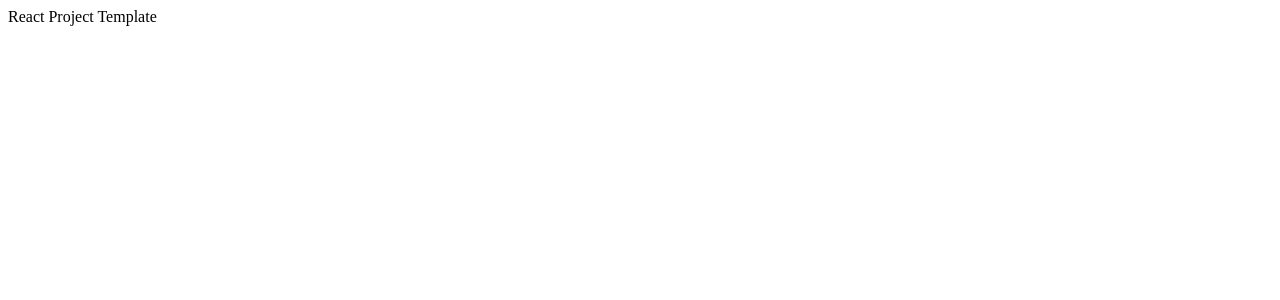
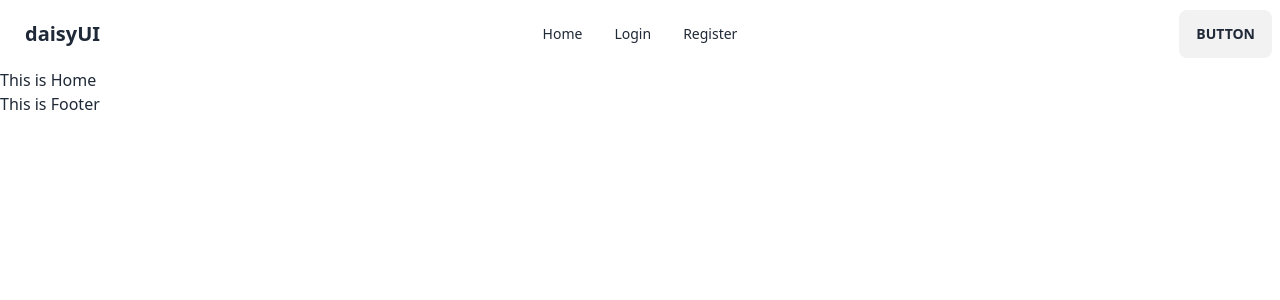
Before and after one commit to mohammad-al-samiul/Brandistic-Ecommerce-Website, a React (Create React App) app: page / in a window 1280 px wide. Shown: the top 300 px of the page. Built offline with nearby package versions, Linux system fonts and the light colour scheme.

Commit message:
layout complete

```diff
--- a/package.json
+++ b/package.json
@@ -8,6 +8,7 @@
     "@testing-library/user-event": "^13.5.0",
     "react": "^18.2.0",
     "react-dom": "^18.2.0",
+    "react-router-dom": "^6.14.2",
     "react-scripts": "5.0.1",
     "web-vitals": "^2.1.4"
   },
@@ -36,11 +37,13 @@
     ]
   },
   "devDependencies": {
+    "daisyui": "^3.5.0",
     "eslint": "^8.22.0",
     "eslint-config-prettier": "^8.5.0",
     "eslint-plugin-prettier": "^4.2.1",
     "eslint-plugin-react": "^7.31.0",
-    "prettier": "^2.7.1"
+    "prettier": "^2.7.1",
+    "tailwindcss": "^3.3.3"
   },
   "lint": "eslint .",
   "lint:fix": "eslint --fix",
--- a/public/index.html
+++ b/public/index.html
@@ -1,5 +1,5 @@
 <!DOCTYPE html>
-<html lang="en">
+<html data-theme="light" lang="en">
   <head>
     <meta charset="utf-8" />
     <link rel="icon" href="%PUBLIC_URL%/favicon.ico" />
@@ -10,34 +10,14 @@
       content="Web site created using create-react-app"
     />
     <link rel="apple-touch-icon" href="%PUBLIC_URL%/logo192.png" />
-    <!--
-      manifest.json provides metadata used when your web app is installed on a
-      user's mobile device or desktop. See https://developers.google.com/web/fundamentals/web-app-manifest/
-    -->
+
     <link rel="manifest" href="%PUBLIC_URL%/manifest.json" />
-    <!--
-      Notice the use of %PUBLIC_URL% in the tags above.
-      It will be replaced with the URL of the `public` folder during the build.
-      Only files inside the `public` folder can be referenced from the HTML.
 
-      Unlike "/favicon.ico" or "favicon.ico", "%PUBLIC_URL%/favicon.ico" will
-      work correctly both with client-side routing and a non-root public URL.
-      Learn how to configure a non-root public URL by running `npm run build`.
-    -->
     <title>React App</title>
   </head>
   <body>
     <noscript>You need to enable JavaScript to run this app.</noscript>
     <div id="root"></div>
-    <!--
-      This HTML file is a template.
-      If you open it directly in the browser, you will see an empty page.
 
-      You can add webfonts, meta tags, or analytics to this file.
-      The build step will place the bundled scripts into the <body> tag.
-
-      To begin the development, run `npm start` or `yarn start`.
-      To create a production bundle, use `npm run build` or `yarn build`.
-    -->
   </body>
 </html>
--- a/src/App.js
+++ b/src/App.js
@@ -1,7 +1,9 @@
 import React from 'react';
+import { RouterProvider } from 'react-router-dom';
+import router from './Routes/Routes';
 
 const App = () => {
-  return <div>React Project Template</div>;
+  return <RouterProvider router={router}></RouterProvider>;
 };
 
 export default App;
--- /dev/null
+++ b/src/Layouts/Main.js
@@ -0,0 +1,16 @@
+import React from 'react';
+import { Outlet } from 'react-router-dom';
+import Footer from '../Pages/Shared/Footer/Footer';
+import Navbar from '../Pages/Shared/Navbar/Navbar';
+
+const Main = () => {
+  return (
+    <div>
+      <Navbar />
+      <Outlet />
+      <Footer />
+    </div>
+  );
+};
+
+export default Main;
--- /dev/null
+++ b/src/Pages/Home/Home/Home.js
@@ -0,0 +1,11 @@
+import React from 'react';
+
+const Home = () => {
+  return (
+    <div>
+      <h1>This is Home</h1>
+    </div>
+  );
+};
+
+export default Home;
--- /dev/null
+++ b/src/Pages/Login/Login.js
@@ -0,0 +1,11 @@
+import React from 'react';
+
+const Login = () => {
+  return (
+    <div>
+      <h1>This is Login</h1>
+    </div>
+  );
+};
+
+export default Login;
--- /dev/null
+++ b/src/Pages/Register/Register.js
@@ -0,0 +1,11 @@
+import React from 'react';
+
+const Register = () => {
+  return (
+    <div>
+      <h1>This is register</h1>
+    </div>
+  );
+};
+
+export default Register;
--- /dev/null
+++ b/src/Pages/Shared/Footer/Footer.js
@@ -0,0 +1,11 @@
+import React from 'react';
+
+const Footer = () => {
+  return (
+    <div>
+      <h1>This is Footer</h1>
+    </div>
+  );
+};
+
+export default Footer;
--- /dev/null
+++ b/src/Pages/Shared/Navbar/Navbar.js
@@ -0,0 +1,60 @@
+import React from 'react';
+import { Link } from 'react-router-dom';
+
+const Navbar = () => {
+  return (
+    <div className="navbar bg-base-400">
+      <div className="navbar-start">
+        <div className="dropdown">
+          <label tabIndex={0} className="btn btn-ghost lg:hidden">
+            <svg
+              xmlns="http://www.w3.org/2000/svg"
+              className="h-5 w-5"
+              fill="none"
+              viewBox="0 0 24 24"
+              stroke="currentColor">
+              <path
+                strokeLinecap="round"
+                strokeLinejoin="round"
+                strokeWidth="2"
+                d="M4 6h16M4 12h8m-8 6h16"
+              />
+            </svg>
+          </label>
+          <ul
+            tabIndex={0}
+            className="menu menu-sm dropdown-content mt-3 z-[1] p-2 shadow bg-base-100 rounded-box w-52">
+            <li>
+              <Link to={'/home'}>Home</Link>
+            </li>
+            <li>
+              <Link to={'/login'}> Login</Link>
+            </li>
+            <li>
+              <Link to={'/register'}>Register</Link>
+            </li>
+          </ul>
+        </div>
+        <a className="btn btn-ghost normal-case text-xl">daisyUI</a>
+      </div>
+      <div className="navbar-center hidden lg:flex">
+        <ul className="menu menu-horizontal px-1">
+          <li>
+            <Link to={'/home'}>Home</Link>
+          </li>
+          <li>
+            <Link to={'/login'}> Login</Link>
+          </li>
+          <li>
+            <Link to={'/register'}>Register</Link>
+          </li>
+        </ul>
+      </div>
+      <div className="navbar-end">
+        <a className="btn">Button</a>
+      </div>
+    </div>
+  );
+};
+
+export default Navbar;
--- /dev/null
+++ b/src/Routes/Routes.js
@@ -0,0 +1,32 @@
+import { createBrowserRouter } from 'react-router-dom';
+import Main from '../Layouts/Main';
+import Home from '../Pages/Home/Home/Home';
+import Login from '../Pages/Login/Login';
+import Register from '../Pages/Register/Register';
+
+const router = createBrowserRouter([
+  {
+    path: '/',
+    element: <Main />,
+    children: [
+      {
+        path: '/',
+        element: <Home />
+      },
+      {
+        path: '/home',
+        element: <Home />
+      },
+      {
+        path: '/login',
+        element: <Login />
+      },
+      {
+        path: '/register',
+        element: <Register />
+      }
+    ]
+  }
+]);
+
+export default router;
--- a/src/index.css
+++ b/src/index.css
@@ -0,0 +1,3 @@
+@tailwind base;
+@tailwind components;
+@tailwind utilities;
--- /dev/null
+++ b/tailwind.config.js
@@ -0,0 +1,9 @@
+/* eslint-disable no-undef */
+/** @type {import('tailwindcss').Config} */
+module.exports = {
+  content: ['./src/**/*.{html,js}'],
+  theme: {
+    extend: {}
+  },
+  plugins: [require('daisyui')]
+};
```
Also changed, not shown: 2 other files (tests, documents, lock files or other folders).
